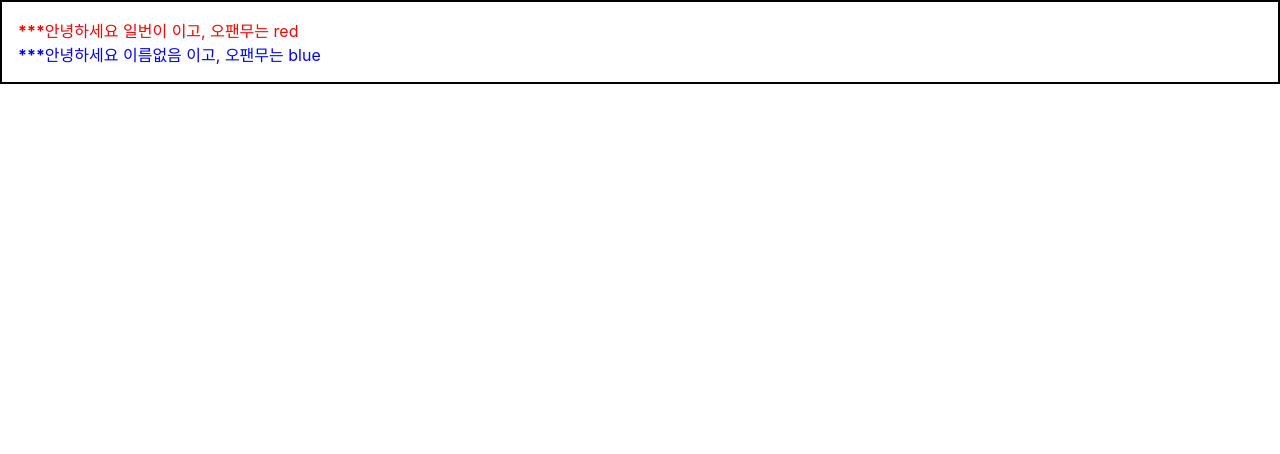
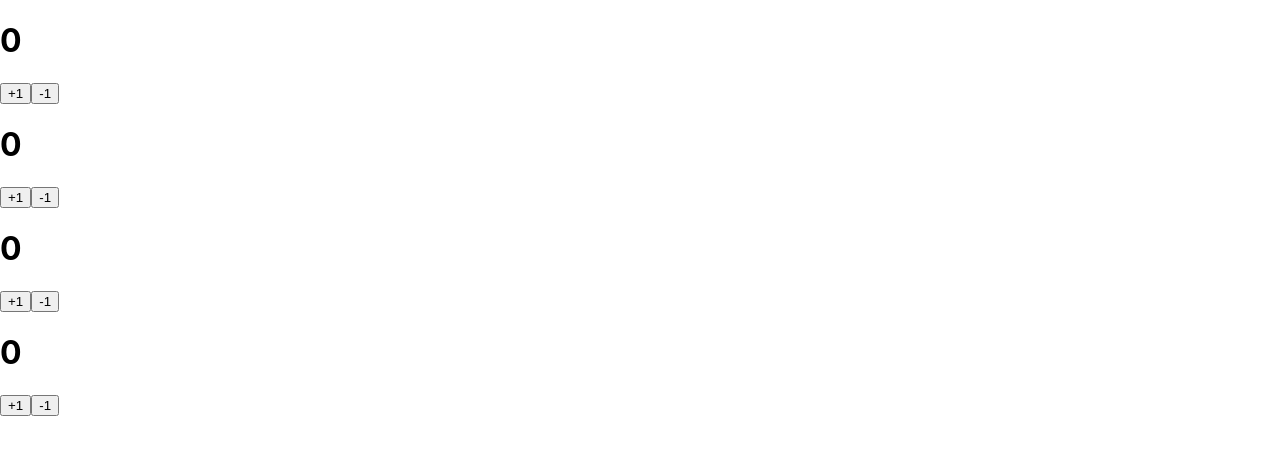
Before and after one commit to Dev-hoon/reactProjrct, a React (Create React App) app: page / in a window 1280 px wide. Shown: the top 454 px of the page. Built offline with nearby package versions, Linux system fonts and the light colour scheme.

Commit message:
counter 제작시 useState function 사용하기

```diff
--- a/src/App.js
+++ b/src/App.js
@@ -3,7 +3,7 @@
 import Hello from './Hello';
 import react from 'react';
 import Wrapper from './Wrapper';
-
+import Counter from './Counter';
 function App() {
   const name = 'react';
   const style = {
@@ -28,11 +28,17 @@
     //   <Hello />
     //   <Hello />
     // </div>
-    <Wrapper>
-      <Hello name = '일번이' color = 'red' isSpecial = {true}/>
-      <Hello  color = 'blue' isSpecial/>
+    // <Wrapper>
+    //   <Hello name = '일번이' color = 'red' isSpecial = {true}/>
+    //   <Hello  color = 'blue' isSpecial/>
 
-    </Wrapper>
+    // </Wrapper>
+    <div>
+    <Counter />
+    <Counter />
+    <Counter />
+    <Counter />
+    </div>
   );
 }
 
--- /dev/null
+++ b/src/Counter.js
@@ -0,0 +1,28 @@
+import React,{useState} from 'react';
+
+function Counter(){
+    // const numberState = useState(0);
+    // const number = numberState[0];
+    // const setNumber = numberState[1];
+    const [number,setNumber] = useState(0);
+    const onIncrease = () =>{
+        setNumber(number+1);
+        console.log('+1');
+    }
+    const onDecrease = () =>{
+        setNumber(number-1);
+        console.log('-1');
+    }
+    return(
+    <div>
+        <h1>{number}</h1>
+        <div>
+        <button onClick = {onIncrease}>+1</button>
+        <button onClick = {onDecrease}>-1</button>
+        </div>
+    </div>
+    );
+}
+
+
+export default Counter;
```
